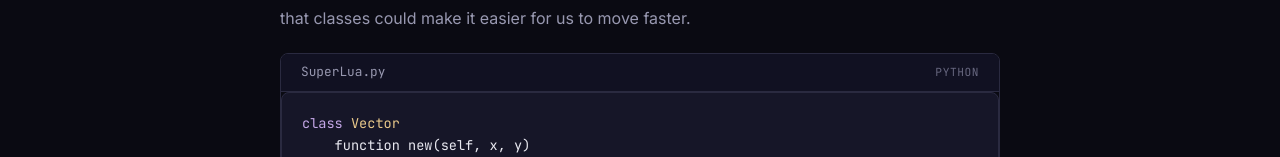
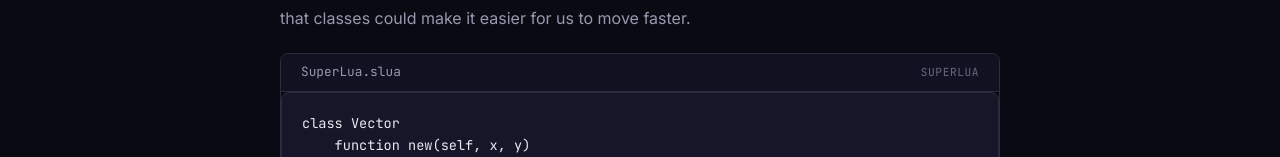
Before and after one commit to efraim132/PersonalSite, a React (Vite) app: page /projects/superlua in a window 1280 px wide. Shown: the part 643-800 px from the top of the page. Built offline with nearby package versions, Linux system fonts and the light colour scheme.

Commit message:
Update SuperLuaPage.tsx
Fixed the slua extension

```diff
--- a/src/pages/SuperLuaPage.tsx
+++ b/src/pages/SuperLuaPage.tsx
@@ -45,7 +45,7 @@ export default function SuperLuaPage() {
           'local v1 = Vector:new(3, 4)\n' +
           'local v2 = Vector:new(1, 2)\n' +
           'local v3 = v1:add(v2)\n' +
-          'print(v3:toString())'} language={"python"} title={"SuperLua.py"}/>
+          'print(v3:toString())'} language={"SuperLua"} title={"SuperLua.slua"}/>
 
       <h2>Technical Approach</h2>
       <p>
```
